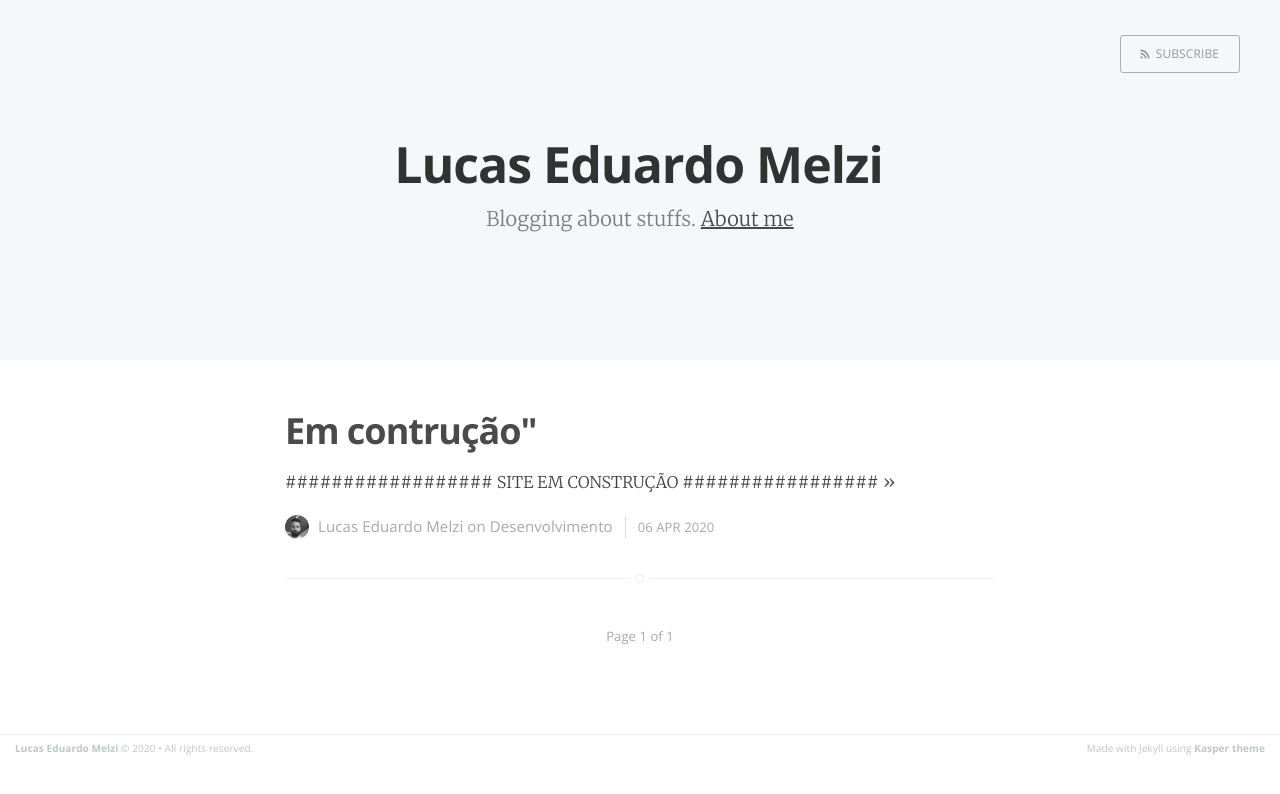
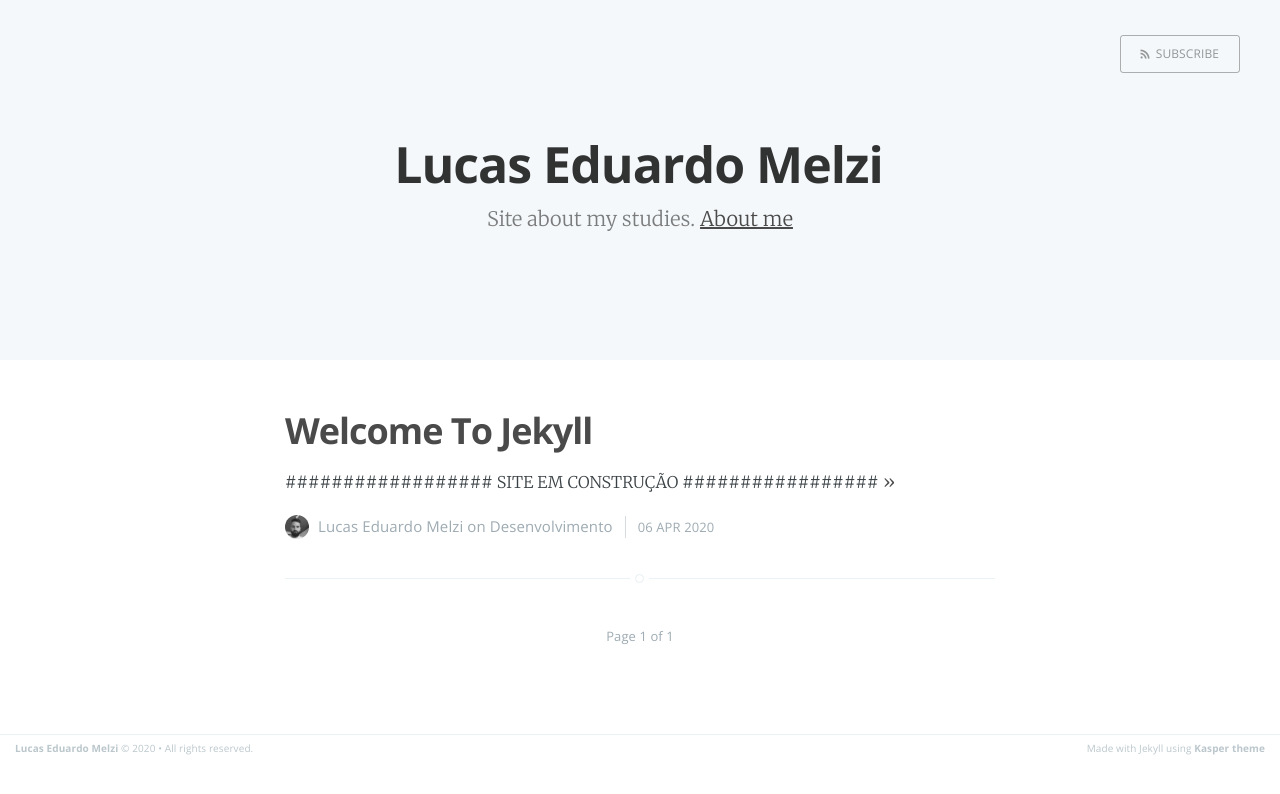
Before and after one commit to melzilucas/melzilucas.github.io, a Jekyll site: the page built from index.html, in a window 1280 px wide. Shown: the top 794 px of the page. Built offline with Jekyll 4.4.1, drawn with Linux system fonts in a browser that asks for light colours; the list of posts is cut into pages by our own code.

Commit message:
replace png for jpg on image autor and corrections

```diff
--- a/_config.yml
+++ b/_config.yml
@@ -1,5 +1,5 @@
 name: Lucas Eduardo Melzi
-description: Blogging about stuffs
+description: Site about my studies
 meta_description: "Your New Jekyll Site, Blogging about stuffs"
 
 markdown: kramdown
--- a/_layouts/post.html
+++ b/_layouts/post.html
@@ -64,7 +64,7 @@
             <!-- If we want to display author's name and bio -->
             {% if site.author %}
                 <figure class="author-image">
-                    <a class="img" href="{{ site.baseurl }}" style="background-image: url(/assets/images/profile.png)">
+                    <a class="img" href="{{ site.baseurl }}" style="background-image: url(/assets/images/profile.jpg)">
                     <span class="hidden">{{site.author}}'s Picture</span></a>
                 </figure>
                 <section class="author">
--- a/_posts/2013-11-10-welcome-to-jekyll.markdown
+++ b/_posts/2013-11-10-welcome-to-jekyll.markdown
@@ -1,6 +1,6 @@
 ---
 layout: post
-title:  Em contrução"
+title:
 date:   2020-04-06 10:18:00
 categories: Desenvolvimento
 ---
```
